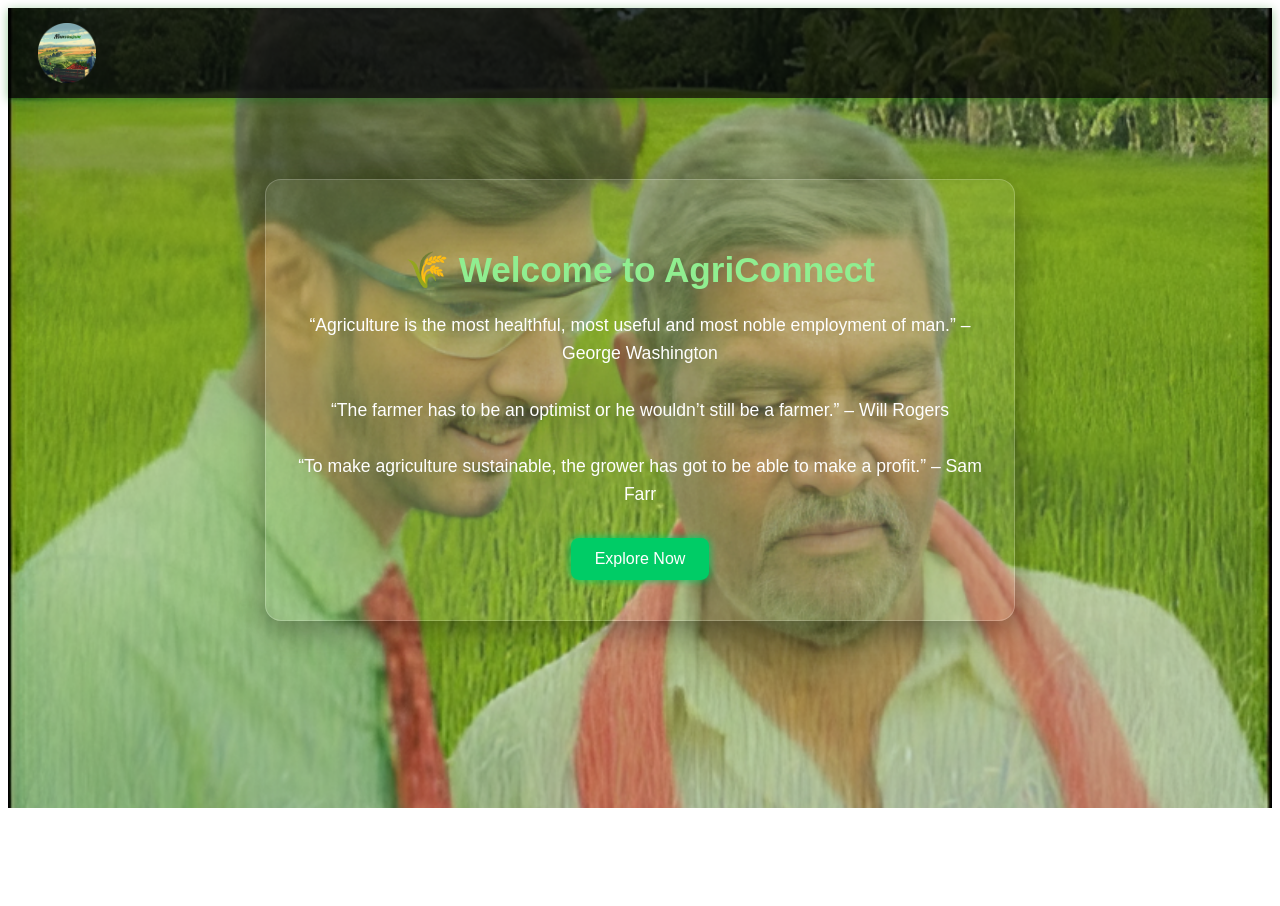
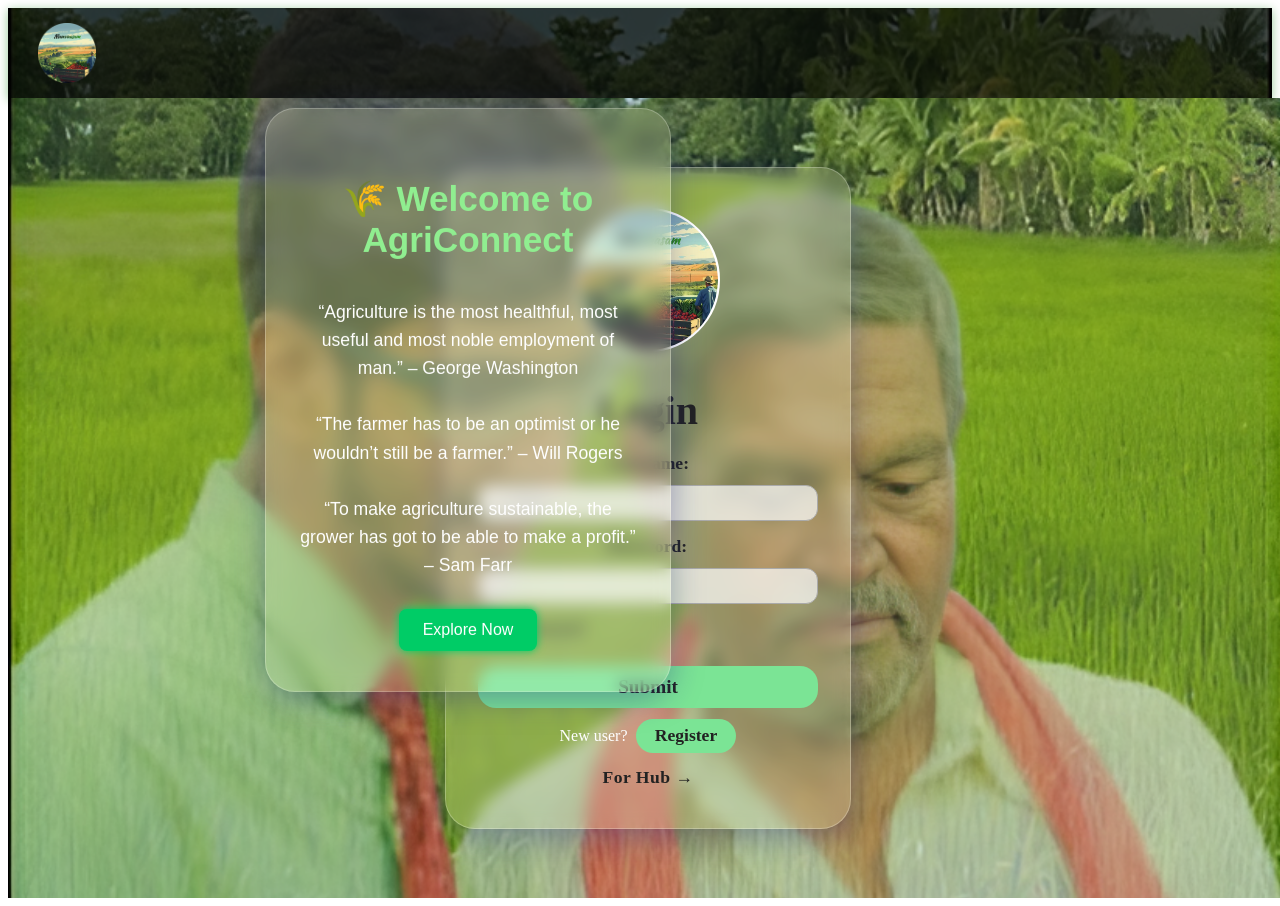
Before and after one commit to Divyadharshana5/Agri-website, a React (Vite) app: page / in a window 1280 px wide. Before the commit the page ends 816 px from the top, so only its background shows below. Built offline with nearby package versions, Linux system fonts and the light colour scheme.

Commit message:
Refactor App component to include Login and improve formatting

```diff
--- a/src/App.jsx
+++ b/src/App.jsx
@@ -1,13 +1,15 @@
-import React from 'react';
-import Navbar from './components/Navbar/Navbar';
-import Home from'./components/Home/Home';
-import './App.css';
+import React from "react";
+import Navbar from "./components/Navbar/Navbar";
+import Home from "./components/Home/Home";
+import "./App.css";
+import Login from "./components/Login/Login";
 
 function App() {
   return (
     <div className="app-container">
       <Navbar />
-      <Home/>
+      <Home />
+      <Login />
     </div>
   );
 }
--- /dev/null
+++ b/src/components/Login/Login.css
@@ -0,0 +1,146 @@
+.login-bg {
+  min-height: 100vh;
+  width: 100vw;
+  background: url("../../../public/bg.png") center/cover no-repeat;
+  display: flex;
+  align-items: center;
+  justify-content: center;
+}
+
+.glass-card {
+  background: rgba(255, 255, 255, 0.18);
+  border-radius: 30px;
+  box-shadow: 0 8px 32px 0 rgba(31, 38, 135, 0.37);
+  backdrop-filter: blur(8px);
+  -webkit-backdrop-filter: blur(8px);
+  border: 1.5px solid rgba(255, 255, 255, 0.25);
+  padding: 2.5rem 2rem;
+  width: 340px;
+  display: flex;
+  flex-direction: column;
+  align-items: center;
+}
+
+.login-logo {
+  width: 140px;
+  height: 140px;
+  object-fit: cover;
+  border-radius: 50%;
+  margin-bottom: 0.5rem;
+  border: 2px solid #fff;
+  background: #fff;
+}
+
+.login-title {
+  font-size: 2.5rem;
+  font-weight: bold;
+  margin-bottom: 1.2rem;
+  color: #222;
+  text-align: center;
+  font-family: serif;
+}
+
+.login-form {
+  width: 100%;
+  display: flex;
+  flex-direction: column;
+  gap: 0.7rem;
+}
+
+.login-label {
+  font-weight: bold;
+  font-size: 1.1rem;
+  color: #222;
+  font-family: serif;
+}
+
+.login-input {
+  padding: 0.5rem 1rem;
+  border-radius: 12px;
+  border: 1.5px solid #aaa;
+  background: rgba(255, 255, 255, 0.7);
+  font-size: 1rem;
+  outline: none;
+  margin-bottom: 0.2rem;
+  transition: border 0.2s;
+}
+
+.login-input:focus {
+  border: 1.5px solid #4caf50;
+}
+
+.login-links {
+  display: flex;
+  justify-content: flex-start;
+  margin-bottom: 0.5rem;
+}
+
+.forgot-link {
+  font-size: 0.95rem;
+  color: #222;
+  text-decoration: underline;
+  font-weight: 500;
+  font-family: serif;
+}
+
+.login-submit {
+  width: 100%;
+  padding: 0.6rem 0;
+  background: #7be495;
+  color: #222;
+  font-size: 1.2rem;
+  font-weight: bold;
+  border: none;
+  border-radius: 18px;
+  margin: 0.7rem 0 0.2rem 0;
+  cursor: pointer;
+  transition: background 0.2s;
+  font-family: serif;
+}
+
+.login-submit:hover {
+  background: #4caf50;
+  color: #fff;
+}
+
+.register-section {
+  display: flex;
+  align-items: center;
+  gap: 0.5rem;
+  margin: 0.5rem 0 0.2rem 0;
+  font-family: serif;
+}
+
+.register-btn {
+  background: #7be495;
+  color: #222;
+  font-size: 1.1rem;
+  font-weight: bold;
+  border: none;
+  border-radius: 18px;
+  padding: 0.4rem 1.2rem;
+  cursor: pointer;
+  transition: background 0.2s;
+  font-family: serif;
+}
+
+.register-btn:hover {
+  background: #4caf50;
+  color: #fff;
+}
+
+.hub-link {
+  display: block;
+  margin-top: 0.7rem;
+  color: #222;
+  font-size: 1.1rem;
+  font-weight: 600;
+  text-decoration: none;
+  text-align: center;
+  font-family: serif;
+  letter-spacing: 0.5px;
+}
+
+.hub-link:hover {
+  text-decoration: underline;
+}
--- /dev/null
+++ b/src/components/Login/Login.jsx
@@ -0,0 +1,44 @@
+import React from "react";
+import "./Login.css";
+import logo from "../../../public/logo.png"; // Adjust path if needed
+
+const Login = () => {
+  return (
+    <div className="login-bg">
+      <div className="glass-card">
+        <img src={logo} alt="Logo" className="login-logo" />
+        <h1 className="login-title">Login</h1>
+        <form className="login-form">
+          <label htmlFor="username" className="login-label">
+            Username:
+          </label>
+          <input type="text" id="username" className="login-input" />
+
+          <label htmlFor="password" className="login-label">
+            Password:
+          </label>
+          <input type="password" id="password" className="login-input" />
+
+          <div className="login-links">
+            <a href="#" className="forgot-link">
+              Forgot password?
+            </a>
+          </div>
+
+          <button type="submit" className="login-submit">
+            Submit
+          </button>
+        </form>
+        <div className="register-section">
+          <span>New user?</span>
+          <button className="register-btn">Register</button>
+        </div>
+        <a href="#" className="hub-link">
+          For Hub &rarr;
+        </a>
+      </div>
+    </div>
+  );
+};
+
+export default Login;
```
